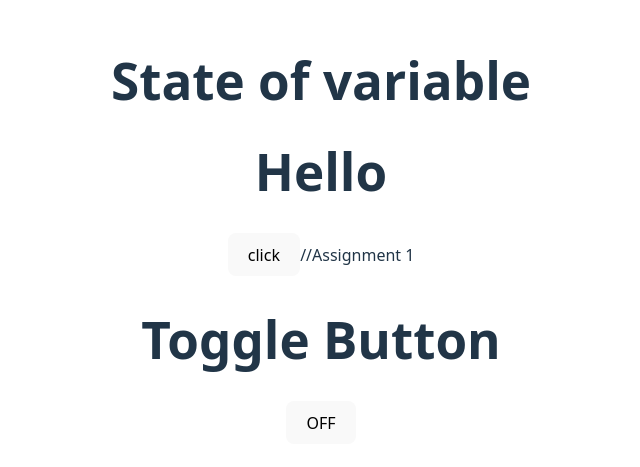
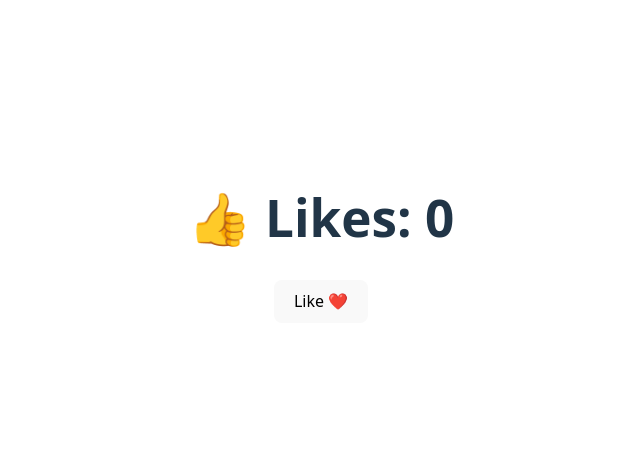
Before and after one commit to 2400101530099-S4-4B9-Python/Start, a React (Vite) app in the folder start/: page / in a window 1280 px wide. Shown: the part 169-636 px from the top of the page, without its empty margins (319-959 px from the left). Built offline with nearby package versions, Linux system fonts and the light colour scheme.

Commit message:
Assihnment Viva

```diff
--- a/start/src/App.jsx
+++ b/start/src/App.jsx
@@ -3,38 +3,36 @@ import reactLogo from './assets/react.svg'
 import viteLogo from '/vite.svg'
 import './App.css'
 
-function App() {
-  const [data,setdata]=useState("Hello");
-  function fun()
-  {
-    setdata("Changed value")
-  }
-  //Assignment 1
-  const [status, setStatus]=useState("OFF");
-  function toggleButton(){
-    if(status==="OFF"){
-      setStatus("ON");
-    }else{
-      setStatus("OFF");
-    }
+// function App() {
+  // const [data,setdata]=useState("Hello");
+  // function fun()
+  // {
+  //   setdata("Changed value")
+  // }
+  // //Assignment 1
+  // const [status, setStatus]=useState("OFF");
+  // function toggleButton(){
+  //   if(status==="OFF"){
+  //     setStatus("ON");
+  //   }else{
+  //     setStatus("OFF");
+  //   }
 
 
-  }
+  // }
 
-  return(
-    <>
-    <h1>State of variable</h1>
-    <h1>{data}</h1>
-    <button onClick={fun}>click</button>
-    //Assignment 1
-    <h1>Toggle Button</h1>
+  // return(
+  //   <>
+  //   <h1>State of variable</h1>
+  //   <h1>{data}</h1>
+  //   <button onClick={fun}>click</button>
+  //   //Assignment 1
+  //   <h1>Toggle Button</h1>
 
-      <button onClick={toggleButton}>{status}</button>
+  //     <button onClick={toggleButton}>{status}</button>
 
-
-
-    </>
-  )
+  //   </>
+  // )
   // let data="Demo"
   //  function updata()
   //  {
@@ -74,5 +72,173 @@ function App() {
   //   </>
   // )
 
+// }
+// export default App
+// import React, { useState } from "react";
+
+
+//Assignment Viva 1
+
+// function Counter() {
+//   // state to store the counter value
+//   const [count, setCount] = useState(0);
+
+//   // event handlers
+//   const increment = () => {
+//     setCount(count + 1);
+//   };
+
+//   const decrement = () => {
+//     setCount(count - 1);
+//   };
+
+//   const reset = () => {
+//     setCount(0);
+//   };
+
+//   return (
+//     <div style={{ textAlign: "center", marginTop: "50px" }}>
+//       <h1>Counter App</h1>
+//       <h2>{count}</h2>
+
+//       <button onClick={increment}>+</button>
+//       <button onClick={decrement} style={{ margin: "0 10px" }}>
+//         -
+//       </button>
+//       <button onClick={reset}>Reset</button>
+//     </div>
+//   );
+// }
+
+// export default Counter;
+
+
+
+
+
+// Assignment 2 in Viva
+
+//import React, { useState } from "react";
+
+// function ToggleText() {
+//   // state to track visibility
+//   const [isVisible, setIsVisible] = useState(false);
+
+//   // toggle function
+//   const toggleText = () => {
+//     setIsVisible(!isVisible);
+//   };
+
+//   return (
+//     <div style={{ textAlign: "center", marginTop: "50px" }}>
+//       <button onClick={toggleText}>
+//         {isVisible ? "Hide Text" : "Show Text"}
+//       </button>
+
+//       {isVisible && <h2>This text is now visible</h2>}
+//     </div>
+//   );
+// }
+
+// export default ToggleText;
+
+
+// Assignment 3 in Viva
+
+// //import React, { useState } from "react";
+
+// function LiveInput() {
+//   // state to store input value
+//   const [text, setText] = useState("");
+
+//   // handle input change
+//   const handleChange = (event) => {
+//     setText(event.target.value);
+//   };
+
+//   return (
+//     <div style={{ textAlign: "center", marginTop: "50px" }}>
+//       <h1>Live Input Display</h1>
+
+//       <input
+//         type="text"
+//         value={text}
+//         onChange={handleChange}
+//         placeholder="Type something..."
+//       />
+
+//       <h2>You typed: {text}</h2>
+//     </div>
+//   );
+// }
+
+// export default LiveInput;
+
+
+// Assignment 4 in Viva
+
+
+
+
+// //import React, { useState } from "react";
+
+// function ThemeToggle() {
+//   // state to track theme
+//   const [isDark, setIsDark] = useState(false);
+
+//   // toggle function
+//   const toggleTheme = () => {
+//     setIsDark(!isDark);
+//   };
+
+//   // styles based on state
+//   const appStyle = {
+//     backgroundColor: isDark ? "#222" : "#fff",
+//     color: isDark ? "#fff" : "#000",
+//     height: "100vh",
+//     textAlign: "center",
+//     paddingTop: "50px",
+//     transition: "0.3s"
+//   };
+
+//   return (
+//     <div style={appStyle}>
+//       <h1>{isDark ? "Dark Mode " : "Light Mode "}</h1>
+
+//       <button onClick={toggleTheme}>
+//         Switch to {isDark ? "Light" : "Dark"} Mode
+//       </button>
+//     </div>
+//   );
+// }
+
+// export default ThemeToggle;
+
+// Assignment 5 in Viva
+
+
+
+
+//import React, { useState } from "react";
+
+function LikeButton() {
+  // state to store like count
+  const [likes, setLikes] = useState(0);
+
+  // handle like click
+  const handleLike = () => {
+    setLikes(likes + 1);
+  };
+
+  return (
+    <div style={{ textAlign: "center", marginTop: "50px" }}>
+      <h1>👍 Likes: {likes}</h1>
+
+      <button onClick={handleLike}>
+        Like ❤️
+      </button>
+    </div>
+  );
 }
-export default App
+
+export default LikeButton;
```
Also changed, not shown: 1 other file (tests, documents, lock files or other folders).
